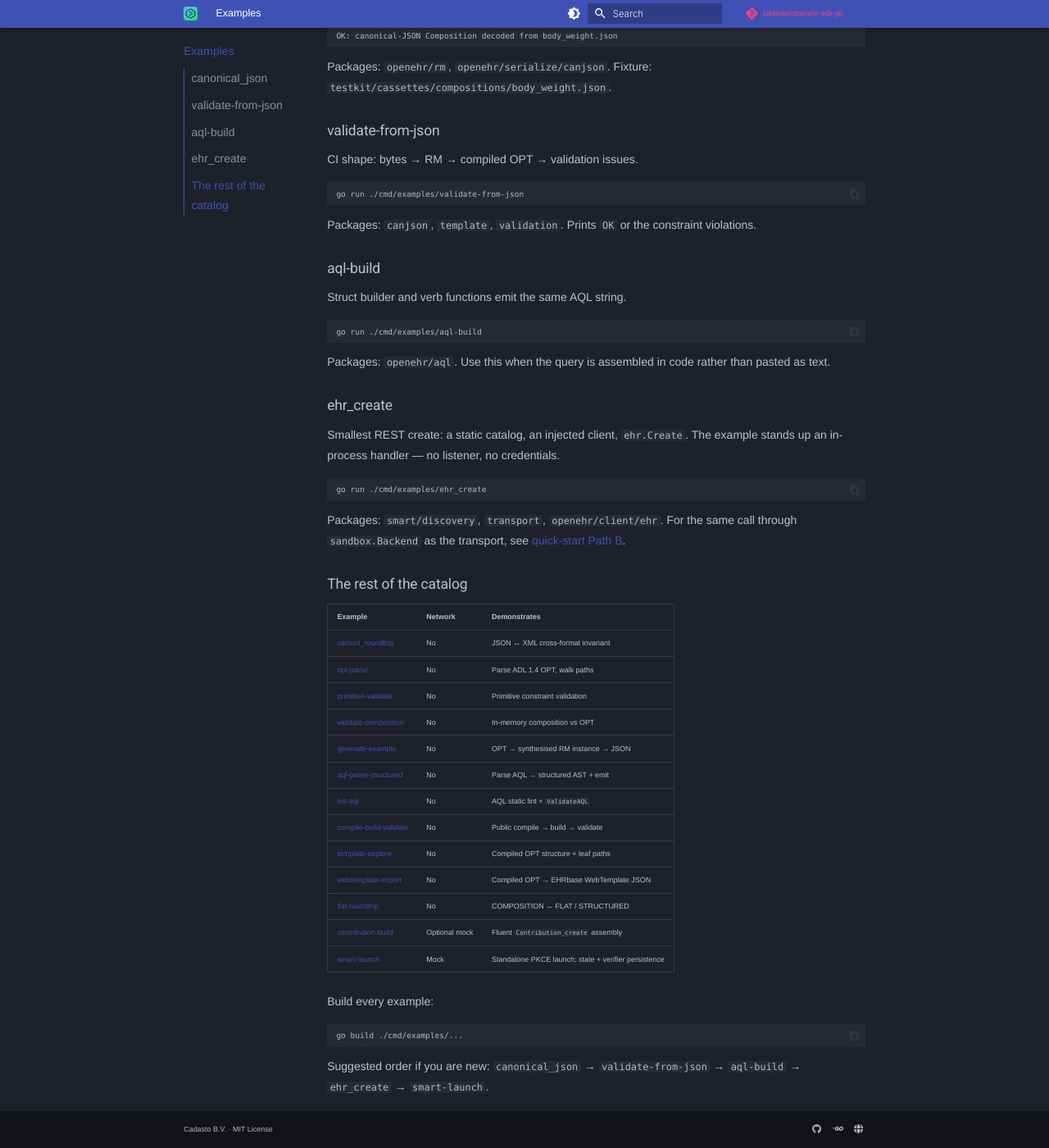
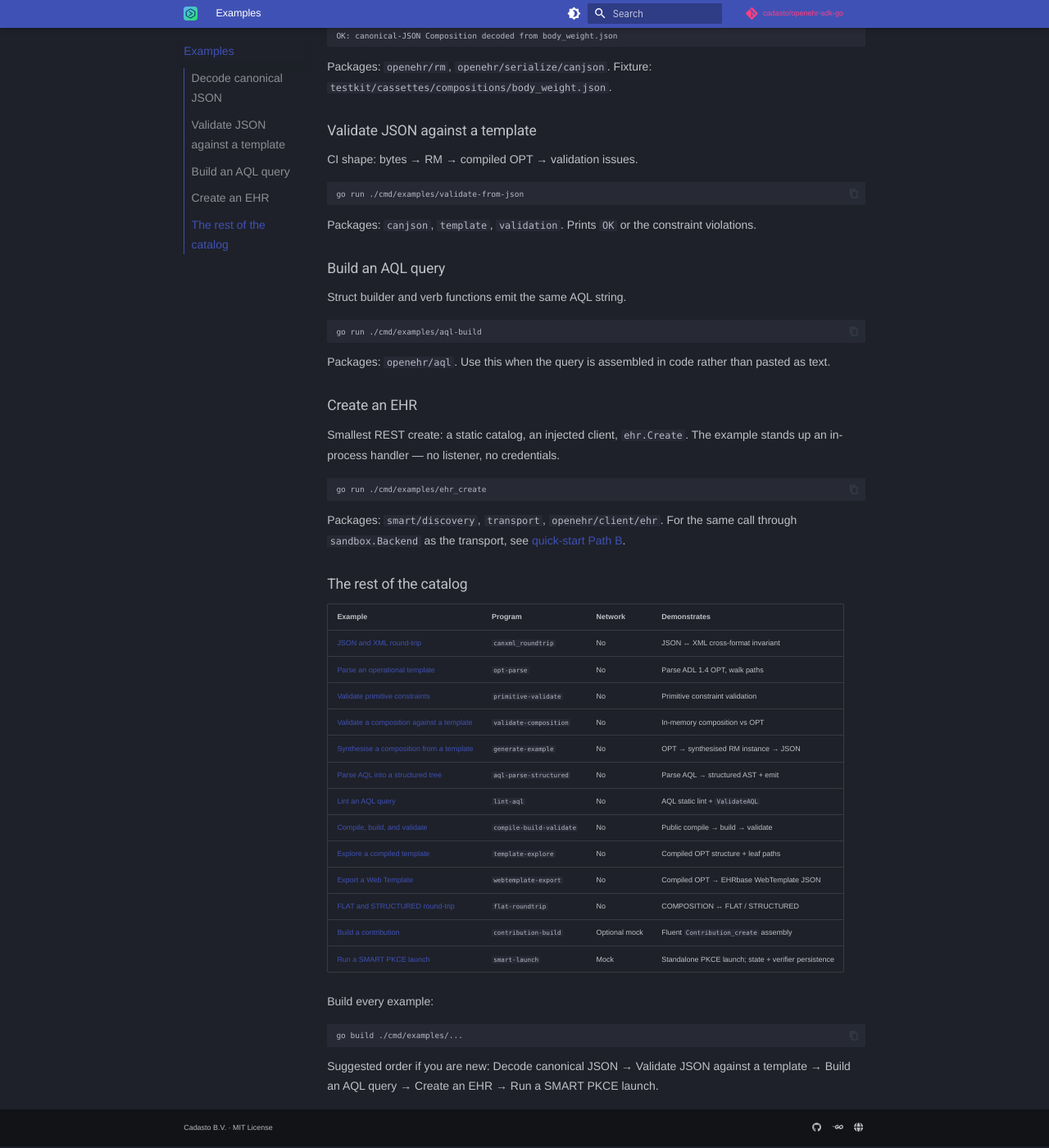
Before and after one commit to Cadasto/openehr-sdk-go, an MkDocs documentation site: the page built from pages/examples.md, in a window 1280 px wide and 1400 px high, scrolled down 522 px. Shown: the whole window at 82% size. Built offline with MkDocs 1.6.1 and Material for MkDocs 9.7.7, drawn with Linux system fonts in a browser that asks for light colours; nearby versions of some CDN libraries; library files that are not in the unit come from our copies; plug-ins that fetch from the network failed and are left out; comment, search, counter and statistics services are not loaded; some of the changed text lies outside the part shown.

Commit message:
docs: use human-readable titles on the examples showcase
Headings and the catalog table name what each program does. The
directory stays in the Program column and in the go run path.

Assisted-by: Cursor Grok 4.6
Co-authored-by: Cursor <cursoragent@cursor.com>

````diff
--- a/pages/examples.md
+++ b/pages/examples.md
@@ -18,7 +18,7 @@ in the repository. This page is the showcase — start here.
 Fixture paths resolve relative to the source file, so each `go run` works from
 any working directory inside a clone.
 
-## canonical_json
+## Decode canonical JSON {#canonical_json}
 
 Smallest building-block path: decode vendored canonical JSON into a typed
 `rm.Composition`. No transport, no auth.
@@ -40,7 +40,7 @@ OK: canonical-JSON Composition decoded from body_weight.json
 Packages: `openehr/rm`, `openehr/serialize/canjson`. Fixture:
 `testkit/cassettes/compositions/body_weight.json`.
 
-## validate-from-json
+## Validate JSON against a template {#validate-from-json}
 
 CI shape: bytes → RM → compiled OPT → validation issues.
 
@@ -51,7 +51,7 @@ go run ./cmd/examples/validate-from-json
 Packages: `canjson`, `template`, `validation`. Prints `OK` or the constraint
 violations.
 
-## aql-build
+## Build an AQL query {#aql-build}
 
 Struct builder and verb functions emit the same AQL string.
 
@@ -62,7 +62,7 @@ go run ./cmd/examples/aql-build
 Packages: `openehr/aql`. Use this when the query is assembled in code rather
 than pasted as text.
 
-## ehr_create {#ehr_create}
+## Create an EHR {#create-an-ehr}
 
 Smallest REST create: a static catalog, an injected client, `ehr.Create`.
 The example stands up an in-process handler — no listener, no credentials.
@@ -77,21 +77,21 @@ call through `sandbox.Backend` as the transport, see
 
 ## The rest of the catalog
 
-| Example | Network | Demonstrates |
-|---|---|---|
-| [canxml_roundtrip](https://github.com/cadasto/openehr-sdk-go/tree/main/cmd/examples/canxml_roundtrip) | No | JSON ↔ XML cross-format invariant |
-| [opt-parse](https://github.com/cadasto/openehr-sdk-go/tree/main/cmd/examples/opt-parse) | No | Parse ADL 1.4 OPT, walk paths |
-| [primitive-validate](https://github.com/cadasto/openehr-sdk-go/tree/main/cmd/examples/primitive-validate) | No | Primitive constraint validation |
-| [validate-composition](https://github.com/cadasto/openehr-sdk-go/tree/main/cmd/examples/validate-composition) | No | In-memory composition vs OPT |
-| [generate-example](https://github.com/cadasto/openehr-sdk-go/tree/main/cmd/examples/generate-example) | No | OPT → synthesised RM instance → JSON |
-| [aql-parse-structured](https://github.com/cadasto/openehr-sdk-go/tree/main/cmd/examples/aql-parse-structured) | No | Parse AQL → structured AST + emit |
-| [lint-aql](https://github.com/cadasto/openehr-sdk-go/tree/main/cmd/examples/lint-aql) | No | AQL static lint + `ValidateAQL` |
-| [compile-build-validate](https://github.com/cadasto/openehr-sdk-go/tree/main/cmd/examples/compile-build-validate) | No | Public compile → build → validate |
-| [template-explore](https://github.com/cadasto/openehr-sdk-go/tree/main/cmd/examples/template-explore) | No | Compiled OPT structure + leaf paths |
-| [webtemplate-export](https://github.com/cadasto/openehr-sdk-go/tree/main/cmd/examples/webtemplate-export) | No | Compiled OPT → EHRbase WebTemplate JSON |
-| [flat-roundtrip](https://github.com/cadasto/openehr-sdk-go/tree/main/cmd/examples/flat-roundtrip) | No | COMPOSITION ↔ FLAT / STRUCTURED |
-| [contribution-build](https://github.com/cadasto/openehr-sdk-go/tree/main/cmd/examples/contribution-build) | Optional mock | Fluent `Contribution_create` assembly |
-| [smart-launch](https://github.com/cadasto/openehr-sdk-go/tree/main/cmd/examples/smart-launch) | Mock | Standalone PKCE launch; state + verifier persistence |
+| Example | Program | Network | Demonstrates |
+|---|---|---|---|
+| [JSON and XML round-trip](https://github.com/cadasto/openehr-sdk-go/tree/main/cmd/examples/canxml_roundtrip) | `canxml_roundtrip` | No | JSON ↔ XML cross-format invariant |
+| [Parse an operational template](https://github.com/cadasto/openehr-sdk-go/tree/main/cmd/examples/opt-parse) | `opt-parse` | No | Parse ADL 1.4 OPT, walk paths |
+| [Validate primitive constraints](https://github.com/cadasto/openehr-sdk-go/tree/main/cmd/examples/primitive-validate) | `primitive-validate` | No | Primitive constraint validation |
+| [Validate a composition against a template](https://github.com/cadasto/openehr-sdk-go/tree/main/cmd/examples/validate-composition) | `validate-composition` | No | In-memory composition vs OPT |
+| [Synthesise a composition from a template](https://github.com/cadasto/openehr-sdk-go/tree/main/cmd/examples/generate-example) | `generate-example` | No | OPT → synthesised RM instance → JSON |
+| [Parse AQL into a structured tree](https://github.com/cadasto/openehr-sdk-go/tree/main/cmd/examples/aql-parse-structured) | `aql-parse-structured` | No | Parse AQL → structured AST + emit |
+| [Lint an AQL query](https://github.com/cadasto/openehr-sdk-go/tree/main/cmd/examples/lint-aql) | `lint-aql` | No | AQL static lint + `ValidateAQL` |
+| [Compile, build, and validate](https://github.com/cadasto/openehr-sdk-go/tree/main/cmd/examples/compile-build-validate) | `compile-build-validate` | No | Public compile → build → validate |
+| [Explore a compiled template](https://github.com/cadasto/openehr-sdk-go/tree/main/cmd/examples/template-explore) | `template-explore` | No | Compiled OPT structure + leaf paths |
+| [Export a Web Template](https://github.com/cadasto/openehr-sdk-go/tree/main/cmd/examples/webtemplate-export) | `webtemplate-export` | No | Compiled OPT → EHRbase WebTemplate JSON |
+| [FLAT and STRUCTURED round-trip](https://github.com/cadasto/openehr-sdk-go/tree/main/cmd/examples/flat-roundtrip) | `flat-roundtrip` | No | COMPOSITION ↔ FLAT / STRUCTURED |
+| [Build a contribution](https://github.com/cadasto/openehr-sdk-go/tree/main/cmd/examples/contribution-build) | `contribution-build` | Optional mock | Fluent `Contribution_create` assembly |
+| [Run a SMART PKCE launch](https://github.com/cadasto/openehr-sdk-go/tree/main/cmd/examples/smart-launch) | `smart-launch` | Mock | Standalone PKCE launch; state + verifier persistence |
 
 Build every example:
 
@@ -99,5 +99,6 @@ Build every example:
 go build ./cmd/examples/...
 ```
 
-Suggested order if you are new: `canonical_json` → `validate-from-json` →
-`aql-build` → `ehr_create` → `smart-launch`.
+Suggested order if you are new: Decode canonical JSON → Validate JSON
+against a template → Build an AQL query → Create an EHR → Run a SMART
+PKCE launch.
````
